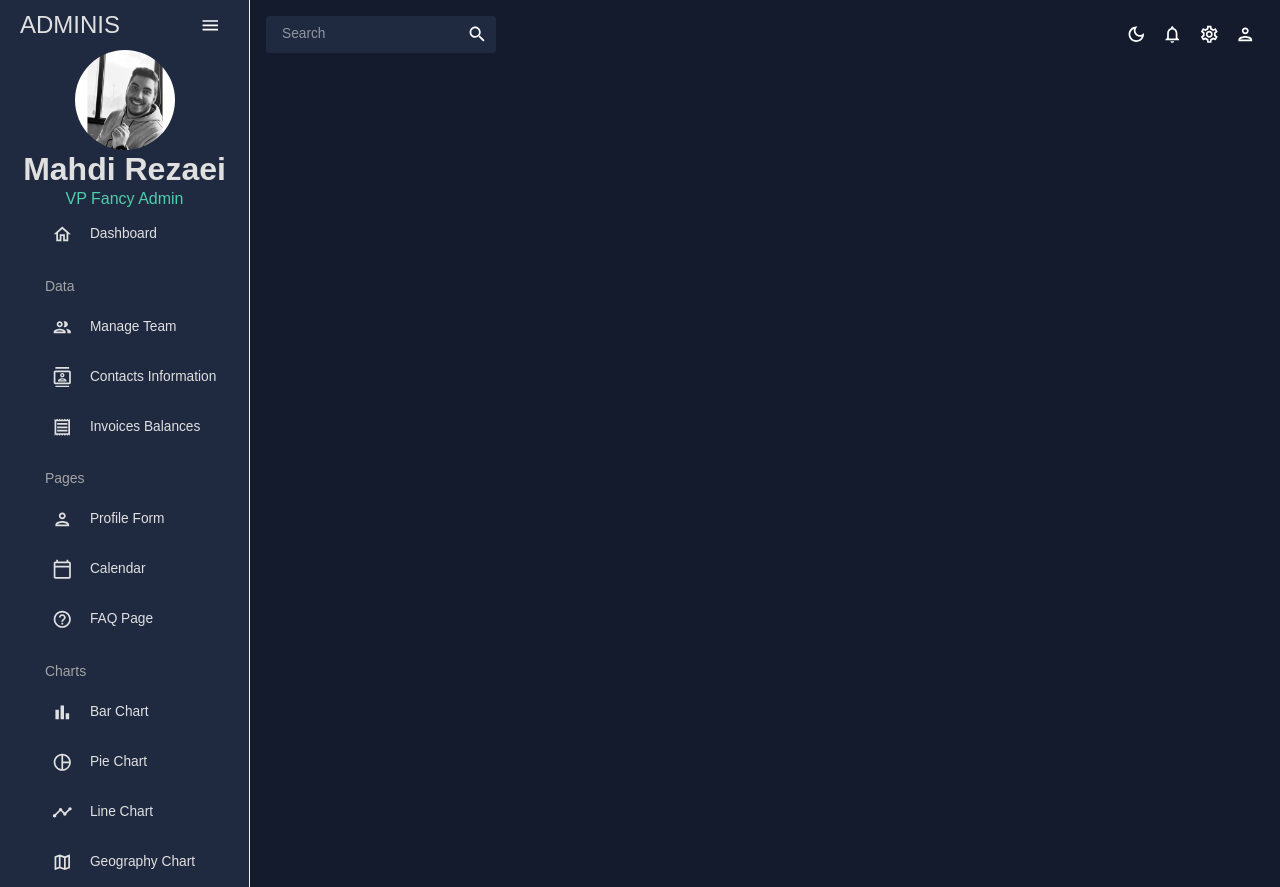
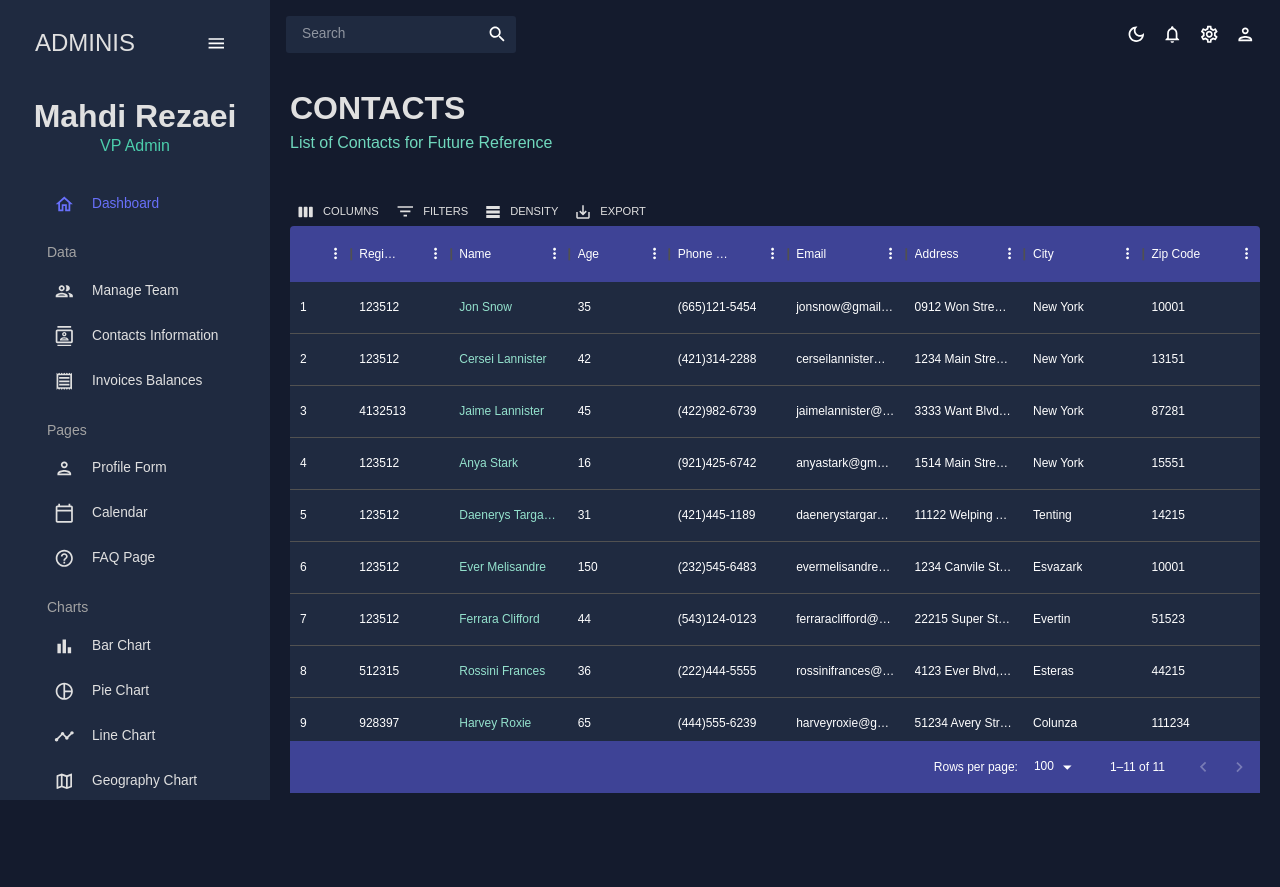
Before and after one commit to mahdirez/admin-dashboard, a React (Create React App) app: page /contacts in a window 1280 px wide. After the commit the page ends 800 px from the top, so only its background shows below. Built offline with nearby package versions, Linux system fonts and the light colour scheme.

Commit message:
create contacts and invoices page

```diff
--- a/package.json
+++ b/package.json
@@ -23,7 +23,7 @@
     "formik": "^2.4.5",
     "react": "^18.2.0",
     "react-dom": "^18.2.0",
-    "react-pro-sidebar": "^1.1.0",
+    "react-pro-sidebar": "^0.7.1",
     "react-router-dom": "^6.21.3",
     "react-scripts": "5.0.1",
     "web-vitals": "^2.1.4",
--- a/src/App.js
+++ b/src/App.js
@@ -5,19 +5,25 @@ import { Route, Routes } from "react-router-dom";
 import Dashboard from "./scenes/dashboard";
 import Sidebars from "./scenes/global/Sidebar";
 import Team from "./scenes/team";
+import { useState } from "react";
+import Contacts from "./scenes/contacts";
+import Invoices from "./scenes/invoices";
 function App() {
   const [theme, colorMode] = useMode();
+  const [isSidebar, setIsSidebar] = useState(true);
   return (
     <ColorModeContext.Provider value={colorMode}>
       <ThemeProvider theme={theme}>
         <CssBaseline />
         <div className="app">
-          <Sidebars />
+          <Sidebars isSidebar={isSidebar} />
           <main className="content">
-            <Topbar />
+            <Topbar setIsSidebar={setIsSidebar} />
             <Routes>
               <Route path="/" element={<Dashboard />} />
               <Route path="/team" element={<Team />} />
+              <Route path="/contacts" element={<Contacts />} />
+              <Route path="/invoices" element={<Invoices />} />
             </Routes>
           </main>
         </div>
--- /dev/null
+++ b/src/scenes/contacts/index.js
@@ -0,0 +1,103 @@
+import { Box } from "@mui/material";
+import { DataGrid, GridToolbar } from "@mui/x-data-grid";
+import { tokens } from "../../theme";
+import { mockDataContacts } from "../../data/mockData";
+import Header from "../../components/Header";
+import { useTheme } from "@mui/material";
+
+const Contacts = () => {
+  const theme = useTheme();
+  const colors = tokens(theme.palette.mode);
+
+  const columns = [
+    { field: "id", headerName: "ID", flex: 0.5 },
+    { field: "registrarId", headerName: "Registrar ID" },
+    {
+      field: "name",
+      headerName: "Name",
+      flex: 1,
+      cellClassName: "name-column--cell",
+    },
+    {
+      field: "age",
+      headerName: "Age",
+      type: "number",
+      headerAlign: "left",
+      align: "left",
+    },
+    {
+      field: "phone",
+      headerName: "Phone Number",
+      flex: 1,
+    },
+    {
+      field: "email",
+      headerName: "Email",
+      flex: 1,
+    },
+    {
+      field: "address",
+      headerName: "Address",
+      flex: 1,
+    },
+    {
+      field: "city",
+      headerName: "City",
+      flex: 1,
+    },
+    {
+      field: "zipCode",
+      headerName: "Zip Code",
+      flex: 1,
+    },
+  ];
+
+  return (
+    <Box m="20px">
+      <Header
+        title="CONTACTS"
+        subtitle="List of Contacts for Future Reference"
+      />
+      <Box
+        m="40px 0 0 0"
+        height="75vh"
+        sx={{
+          "& .MuiDataGrid-root": {
+            border: "none",
+          },
+          "& .MuiDataGrid-cell": {
+            borderBottom: "none",
+          },
+          "& .name-column--cell": {
+            color: colors.greenAccent[300],
+          },
+          "& .MuiDataGrid-columnHeaders": {
+            backgroundColor: colors.blueAccent[700],
+            borderBottom: "none",
+          },
+          "& .MuiDataGrid-virtualScroller": {
+            backgroundColor: colors.primary[400],
+          },
+          "& .MuiDataGrid-footerContainer": {
+            borderTop: "none",
+            backgroundColor: colors.blueAccent[700],
+          },
+          "& .MuiCheckbox-root": {
+            color: `${colors.greenAccent[200]} !important`,
+          },
+          "& .MuiDataGrid-toolbarContainer .MuiButton-text": {
+            color: `${colors.grey[100]} !important`,
+          },
+        }}
+      >
+        <DataGrid
+          rows={mockDataContacts}
+          columns={columns}
+          components={{ Toolbar: GridToolbar }}
+        />
+      </Box>
+    </Box>
+  );
+};
+
+export default Contacts;
--- a/src/scenes/global/Sidebar.jsx
+++ b/src/scenes/global/Sidebar.jsx
@@ -1,7 +1,8 @@
 import { useState } from "react";
-import { Sidebar, Menu, MenuItem } from "react-pro-sidebar";
+import { ProSidebar, Menu, MenuItem } from "react-pro-sidebar";
 import { Box, IconButton, Typography, useTheme } from "@mui/material";
 import { Link } from "react-router-dom";
+import "react-pro-sidebar/dist/css/styles.css";
 import { tokens } from "../../theme";
 import HomeOutlinedIcon from "@mui/icons-material/HomeOutlined";
 import PeopleOutlinedIcon from "@mui/icons-material/PeopleOutlined";
@@ -24,7 +25,6 @@ const Item = ({ title, to, icon, selected, setSelected }) => {
       active={selected === title}
       style={{
         color: colors.grey[100],
-        backgroundColor: "transparent",
       }}
       onClick={() => setSelected(title)}
       icon={icon}
@@ -35,7 +35,7 @@ const Item = ({ title, to, icon, selected, setSelected }) => {
   );
 };
 
-const Sidebars = () => {
+const Sidebar = () => {
   const theme = useTheme();
   const colors = tokens(theme.palette.mode);
   const [isCollapsed, setIsCollapsed] = useState(false);
@@ -44,26 +44,32 @@ const Sidebars = () => {
   return (
     <Box
       sx={{
-        backgroundColor: colors.primary[400],
-        // ":hover": colors.greenAccent[100],
+        "& .pro-sidebar-inner": {
+          background: `${colors.primary[400]} !important`,
+        },
+        "& .pro-icon-wrapper": {
+          backgroundColor: "transparent !important",
+        },
+        "& .pro-inner-item": {
+          padding: "5px 35px 5px 20px !important",
+        },
+        "& .pro-inner-item:hover": {
+          color: "#868dfb !important",
+        },
+        "& .pro-menu-item.active": {
+          color: "#6870fa !important",
+        },
       }}
     >
-      <Sidebar
-        collapsed={isCollapsed}
-        style={{ backgroundColor: colors.primary[400] }}
-      >
-        <Menu
-          iconShape="square"
-          style={{ backgroundColor: colors.primary[400] }}
-        >
+      <ProSidebar collapsed={isCollapsed}>
+        <Menu iconShape="square">
+          {/* LOGO AND MENU ICON */}
           <MenuItem
             onClick={() => setIsCollapsed(!isCollapsed)}
             icon={isCollapsed ? <MenuOutlinedIcon /> : undefined}
             style={{
-              // margin: "10px 0 20px 0",
+              margin: "10px 0 20px 0",
               color: colors.grey[100],
-              backgroundColor: colors.primary[400],
-              // padding: "5px 35px 5px 20px !important",
             }}
           >
             {!isCollapsed && (
@@ -71,8 +77,7 @@ const Sidebars = () => {
                 display="flex"
                 justifyContent="space-between"
                 alignItems="center"
-                // ml="15px"
-                // sx={{ backgroundColor: "transparent" }}
+                ml="15px"
               >
                 <Typography variant="h3" color={colors.grey[100]}>
                   ADMINIS
@@ -83,42 +88,35 @@ const Sidebars = () => {
               </Box>
             )}
           </MenuItem>
+
           {!isCollapsed && (
-            <Box>
+            <Box mb="25px">
               <Box display="flex" justifyContent="center" alignItems="center">
-                <img
+                {/* <img
                   alt="profile-user"
                   width="100px"
                   height="100px"
-                  src={`../../asset/photo.png`}
-                  style={{
-                    cursor: "pointer",
-                    borderRadius: "50%",
-                  }}
-                />
+                  // src={``}
+                  style={{ cursor: "pointer", borderRadius: "50%" }}
+                /> */}
               </Box>
               <Box textAlign="center">
                 <Typography
                   variant="h2"
                   color={colors.grey[100]}
                   fontWeight="bold"
-                  // sx={{ m: "10px 0 0 0" }}
+                  sx={{ m: "10px 0 0 0" }}
                 >
                   Mahdi Rezaei
                 </Typography>
                 <Typography variant="h5" color={colors.greenAccent[500]}>
-                  VP Fancy Admin
+                  VP Admin
                 </Typography>
               </Box>
             </Box>
           )}
-          {/* comment */}
-          <Box
-            paddingLeft={isCollapsed ? undefined : "10%"}
-            sx={{
-              background: colors.primary[400],
-            }}
-          >
+
+          <Box paddingLeft={isCollapsed ? undefined : "10%"}>
             <Item
               title="Dashboard"
               to="/"
@@ -222,9 +220,9 @@ const Sidebars = () => {
             />
           </Box>
         </Menu>
-      </Sidebar>
+      </ProSidebar>
     </Box>
   );
 };
 
-export default Sidebars;
+export default Sidebar;
--- /dev/null
+++ b/src/scenes/invoices/index.js
@@ -0,0 +1,83 @@
+import { Box, Typography, useTheme } from "@mui/material";
+import { DataGrid } from "@mui/x-data-grid";
+import { tokens } from "../../theme";
+import { mockDataInvoices } from "../../data/mockData";
+import Header from "../../components/Header";
+
+const Invoices = () => {
+  const theme = useTheme();
+  const colors = tokens(theme.palette.mode);
+  const columns = [
+    { field: "id", headerName: "ID" },
+    {
+      field: "name",
+      headerName: "Name",
+      flex: 1,
+      cellClassName: "name-column--cell",
+    },
+    {
+      field: "phone",
+      headerName: "Phone Number",
+      flex: 1,
+    },
+    {
+      field: "email",
+      headerName: "Email",
+      flex: 1,
+    },
+    {
+      field: "cost",
+      headerName: "Cost",
+      flex: 1,
+      renderCell: params => (
+        <Typography color={colors.greenAccent[500]}>
+          ${params.row.cost}
+        </Typography>
+      ),
+    },
+    {
+      field: "date",
+      headerName: "Date",
+      flex: 1,
+    },
+  ];
+
+  return (
+    <Box m="20px">
+      <Header title="INVOICES" subtitle="List of Invoice Balances" />
+      <Box
+        m="40px 0 0 0"
+        height="75vh"
+        sx={{
+          "& .MuiDataGrid-root": {
+            border: "none",
+          },
+          "& .MuiDataGrid-cell": {
+            borderBottom: "none",
+          },
+          "& .name-column--cell": {
+            color: colors.greenAccent[300],
+          },
+          "& .MuiDataGrid-columnHeaders": {
+            backgroundColor: colors.blueAccent[700],
+            borderBottom: "none",
+          },
+          "& .MuiDataGrid-virtualScroller": {
+            backgroundColor: colors.primary[400],
+          },
+          "& .MuiDataGrid-footerContainer": {
+            borderTop: "none",
+            backgroundColor: colors.blueAccent[700],
+          },
+          "& .MuiCheckbox-root": {
+            color: `${colors.greenAccent[200]} !important`,
+          },
+        }}
+      >
+        <DataGrid checkboxSelection rows={mockDataInvoices} columns={columns} />
+      </Box>
+    </Box>
+  );
+};
+
+export default Invoices;
```
Also changed, not shown: 1 other file (tests, documents, lock files or other folders).
